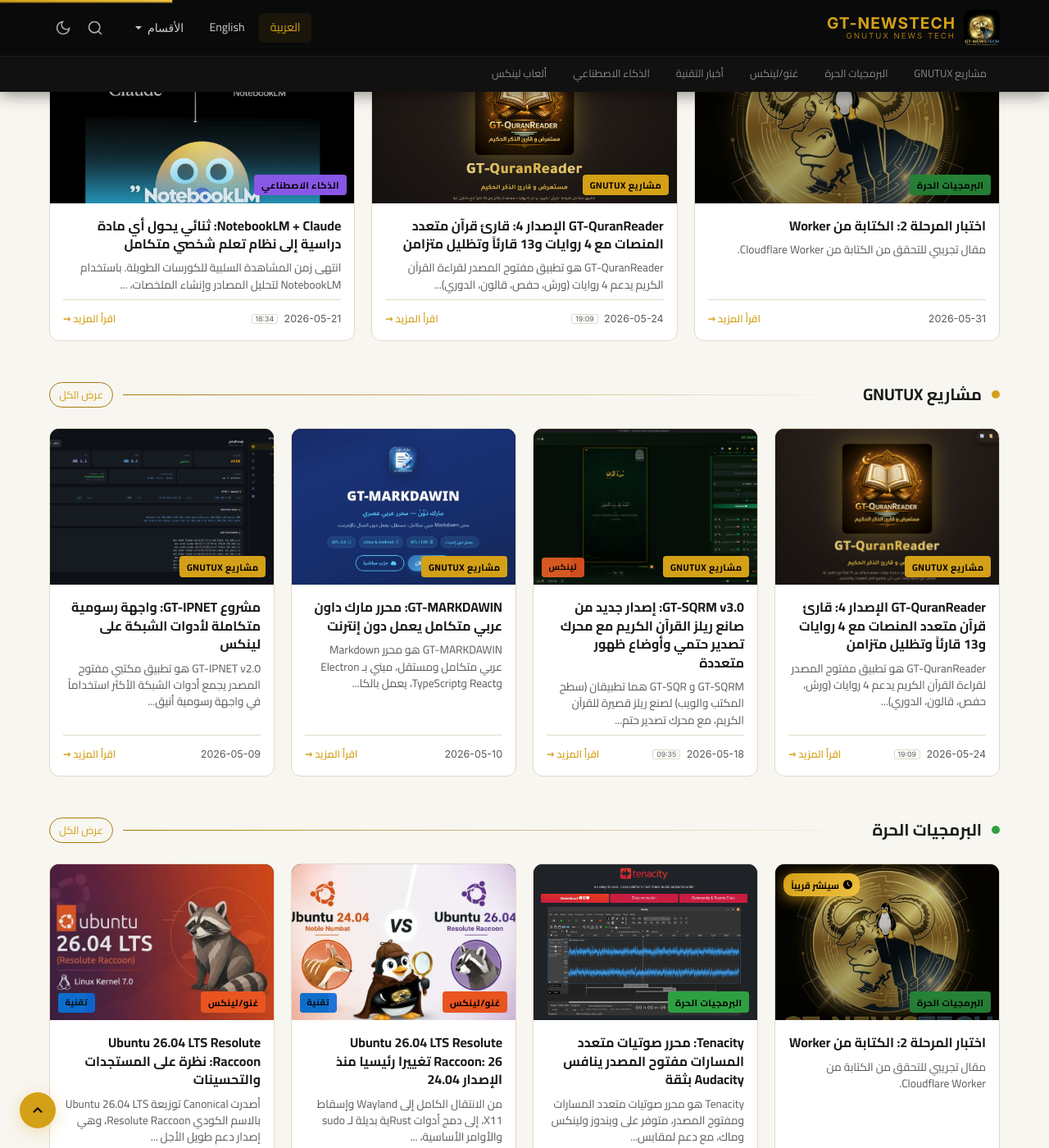
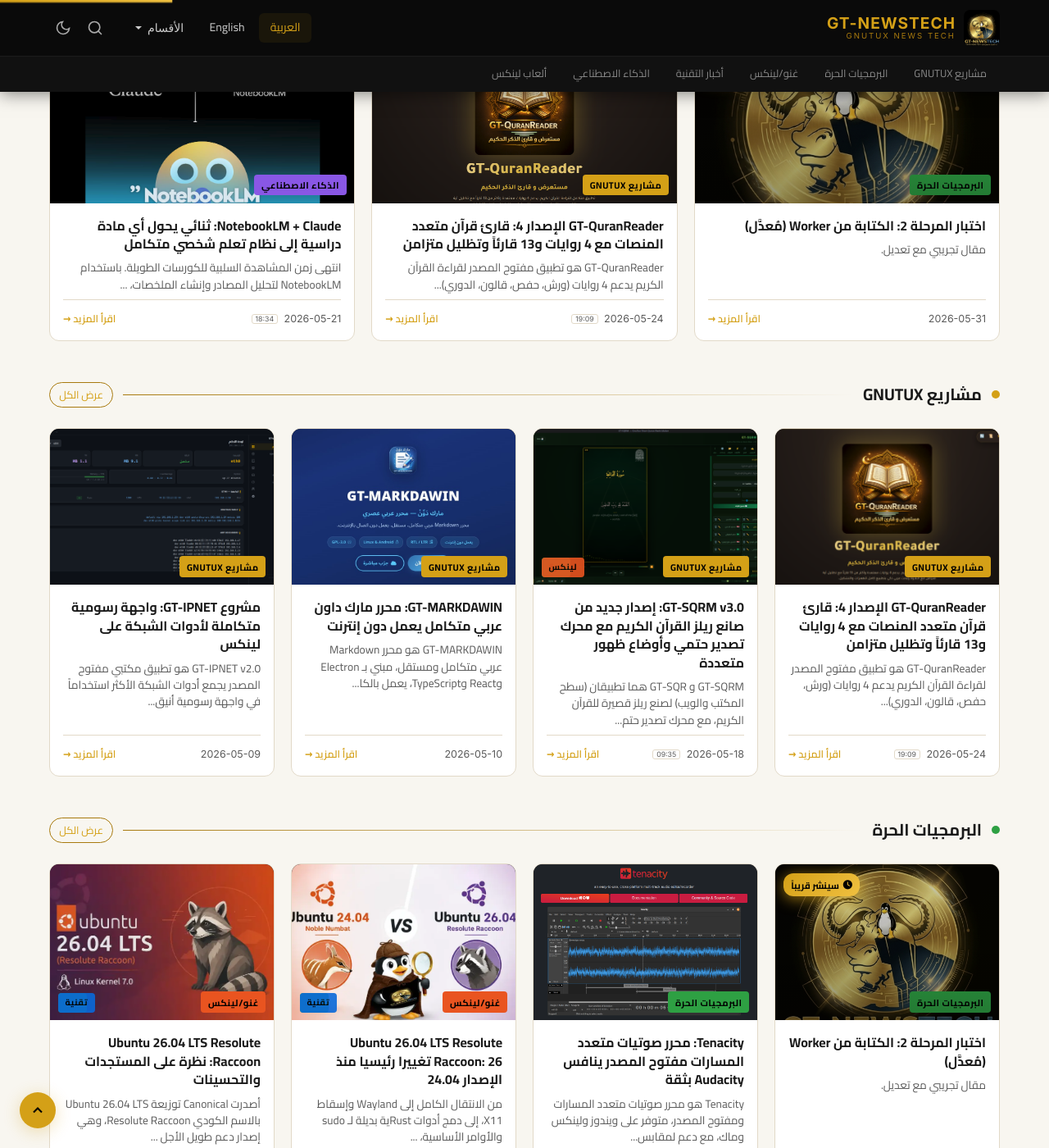
Before and after one commit to SalehGNUTUX/GT-NEWSTECH, a Jekyll site: the page built from ar/index.html, in a window 1280 px wide and 1400 px high, scrolled down 522 px. Shown: the whole window at 82% size. Built offline with Jekyll 4.4.1, drawn with Linux system fonts in a browser that asks for light colours; nearby versions of some CDN libraries.

Commit message:
update: اختبار المرحلة 2: الكتابة من Worker (مُعدَّل) [remote]

```diff
--- a/_ar/foss/2026-05-31-worker-phase-2-test.md
+++ b/_ar/foss/2026-05-31-worker-phase-2-test.md
@@ -1,13 +1,13 @@
 ---
 layout: post
-title: "اختبار المرحلة 2: الكتابة من Worker"
+title: "اختبار المرحلة 2: الكتابة من Worker (مُعدَّل)"
 date: 2026-05-31 14:00:00 +0000
 category: foss
 lang: ar
 slug: worker-phase-2-test
 author: GT-NEWSTECH Worker
-tags: [اختبار, Worker]
-excerpt: مقال تجريبي للتحقق من الكتابة من Cloudflare Worker.
+tags: [اختبار, Worker, تعديل]
+excerpt: مقال تجريبي مع تعديل.
 ---
 
 ## محتوى الاختبار
```
Also changed, not shown: other parts of _ar/foss/2026-05-31-worker-phase-2-test.md (+1 -0 lines).
